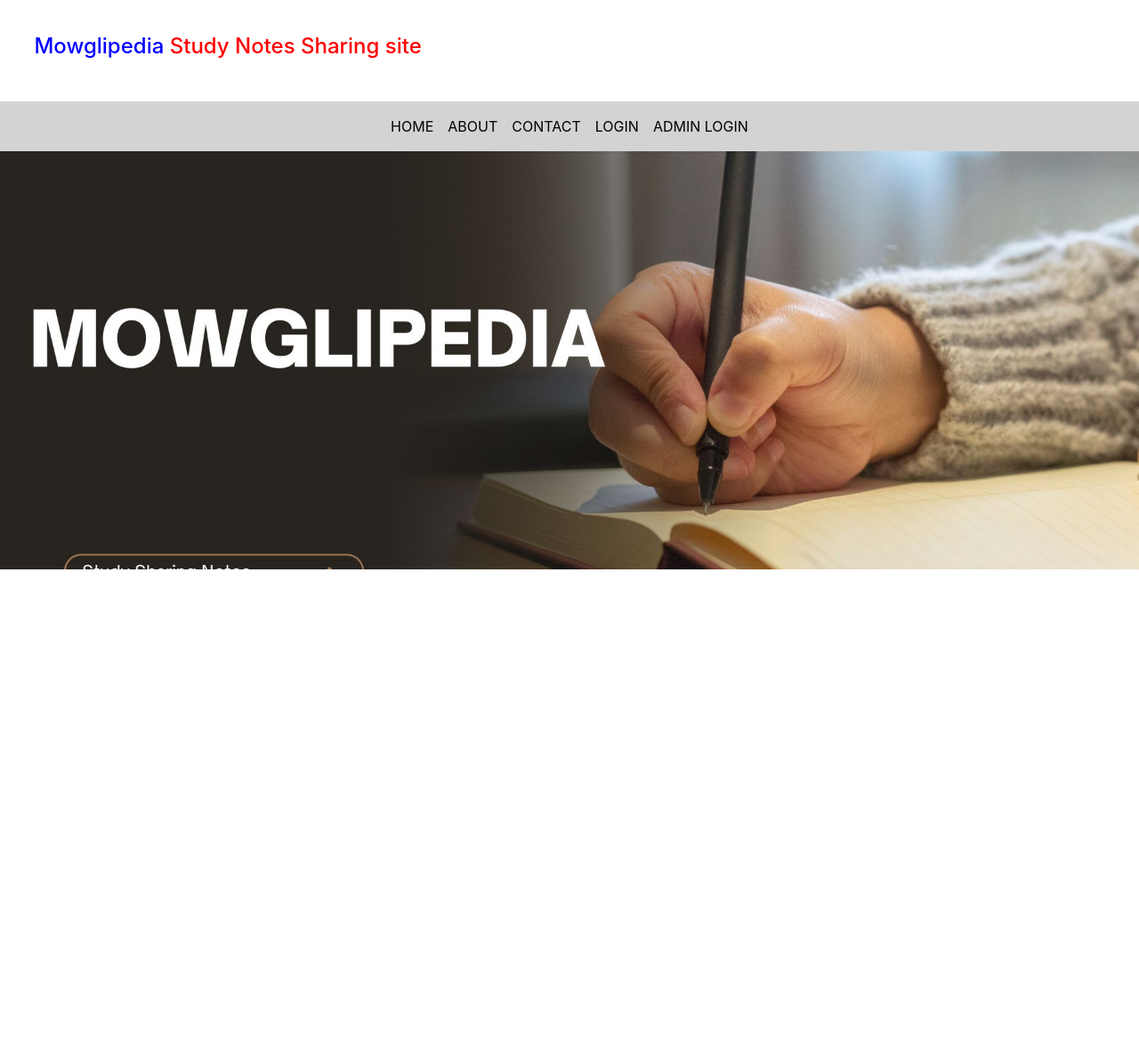
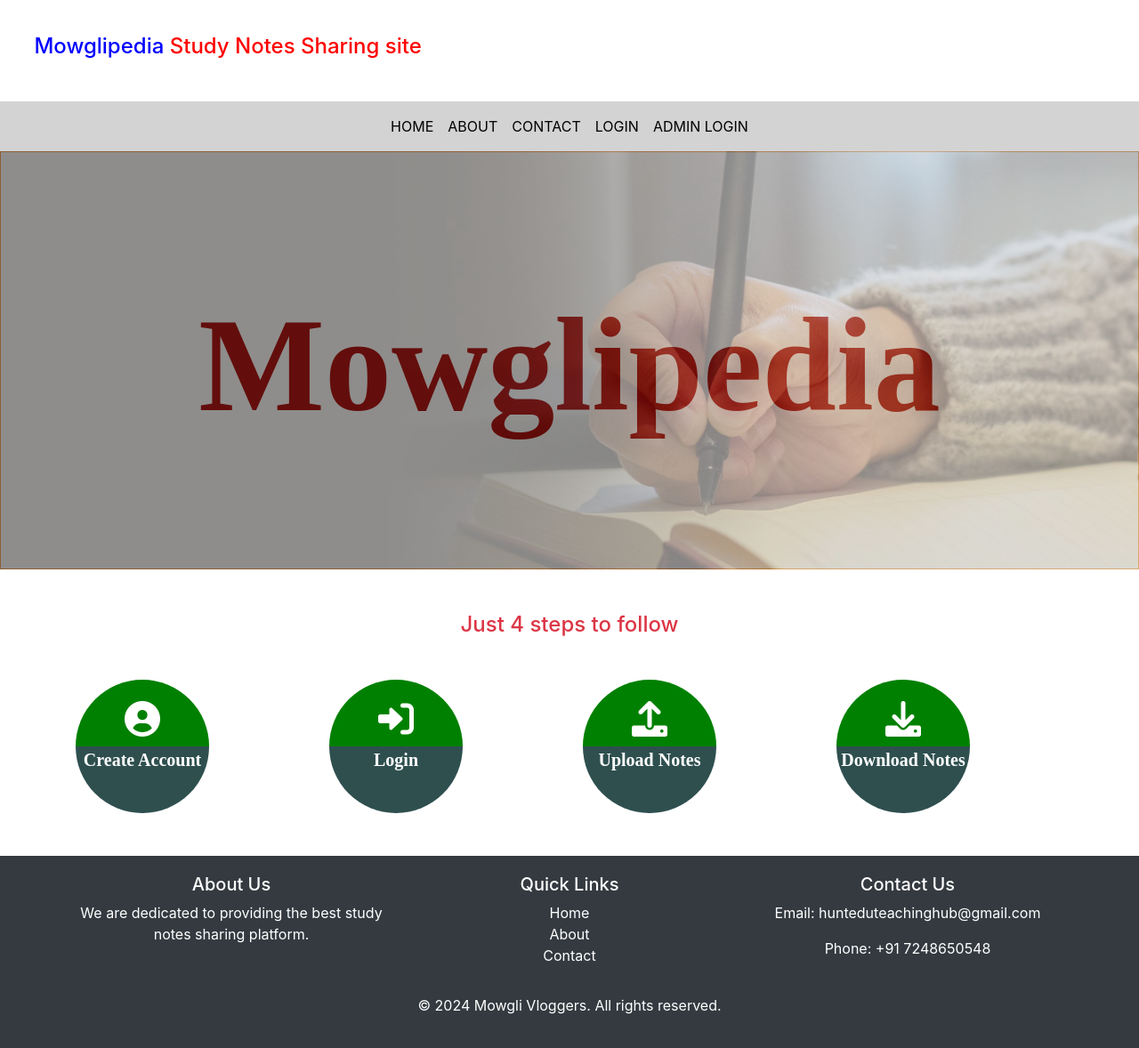
Before and after one commit to Courage003/Notes-Making-Application, a Django app: page / in a window 1280 px wide. Shown: the whole page at 89% size. Before the commit the page ends 640 px from the top, so only its background shows below. Run offline with Django 5.2, Linux system fonts and the light colour scheme; some libraries are stand-ins or nearby versions.

Commit message:
Frontend portion ready

```diff
--- a/NotesSharingWeb/NotesSharingWeb/urls.py
+++ b/NotesSharingWeb/NotesSharingWeb/urls.py
@@ -24,6 +24,10 @@ urlpatterns = [
     path('admin/', admin.site.urls),
     path('about/', about ,name='about'),
     path('',index,name='index'),
+    path('contact/', contact, name='contact'),
+    path('login/', login, name='login'),
+    path('login_admin/', login_admin, name='login_admin'),
+
 ]
 
 if settings.DEBUG:
--- a/NotesSharingWeb/notes/static/css/style.css
+++ b/NotesSharingWeb/notes/static/css/style.css
@@ -9,3 +9,68 @@
     background-color: blue;
     border-radius: 10px;
 }
+
+.transparent-box{
+    width: 100%;
+    height: 470px;
+    background-color: lightgrey;
+    border: 1px solid #CD853F;
+    opacity: 0.6;
+}
+
+.transparent-box p{
+    margin-top: 10%;
+    font-weight: bold;
+    font-size: 150px;
+    font-family: 'Monotype Corsiva';
+    color: darkred;
+    text-align: center;
+
+}
+
+.halfcircle{
+    height: 75px;
+    width: 150px;
+    border-radius: 90px 90px 0 0;
+    margin: 0px;
+    background-color: green;
+}
+
+.halfcircleBottom{
+    height: 75px;
+    width: 150px;
+    border-radius: 0px 0px 90px 90px;
+    margin: 0px;
+    background-color: darkslategrey;
+
+}
+
+.box1 p{
+    font-weight: bold;
+    color: white;
+    font-family: 'Monotype Corsiva';
+    text-align: center;
+    font-size: 20px;
+
+
+}
+
+footer {
+    background-color: #343a40;
+    color: white;
+    padding: 20px 0;
+    text-align: center;
+    position: relative;
+    width: 100%;
+    bottom: 0;
+    left: 0;
+
+}
+footer a {
+    color: #ffffff;
+    text-decoration: none;
+}
+footer a:hover {
+    color: #d4d4d4;
+    text-decoration: underline;
+}
--- a/NotesSharingWeb/notes/templates/index.html
+++ b/NotesSharingWeb/notes/templates/index.html
@@ -6,11 +6,102 @@
     .image {
         width: 100%;
         height: 470px;
-        background-image: url("{% static 'css/images/mowglipedia1.jpg' %}");
+        background-image: url("{% static 'css/images/mowglipedia10.jpg' %}");
         background-size: cover;
         background-repeat: no-repeat;
-        background-position: center center;
+        background-position: center;
     }
 </style>
-<div class="image"></div>
+<div class="image">
+    <div class="transparent-box">
+        <p>Mowglipedia</p>
+    </div>
+</div>
+<h4 class="text-center text-danger mt-5 mb-5">Just 4 steps to follow</h4>
+<div class="container">
+    <div class="row">
+        <div class="col-sm-3">
+            <div class="box1">
+                <p class="halfcircle">
+                    <i class="fa-sharp fa-solid fa-circle-user mt-4" style="font-size: 40px"></i>
+                </p>
+                <p class="halfcircleBottom">
+                    Create Account
+                </p>
+
+            </div>
+
+        </div>
+
+        <div class="col-sm-3">
+            <div class="box1">
+                <p class="halfcircle">
+                    <i class="fa-sharp fa-solid fa-sign-in-alt mt-4" style="font-size: 40px"></i>
+                </p>
+                <p class="halfcircleBottom">
+                    Login
+                </p>
+
+            </div>
+
+        </div>
+
+        <div class="col-sm-3">
+            <div class="box1">
+                <p class="halfcircle">
+                    <i class="fa-sharp fa-solid fa-upload mt-4" style="font-size: 40px"></i>
+                </p>
+                <p class="halfcircleBottom">
+                    Upload Notes
+                </p>
+
+            </div>
+
+        </div>
+
+        <div class="col-sm-3">
+            <div class="box1">
+                <p class="halfcircle">
+                    <i class="fa-sharp fa-solid fa-download mt-4" style="font-size: 40px"></i>
+                </p>
+                <p class="halfcircleBottom">
+                    Download Notes
+                </p>
+
+            </div>
+
+        </div>
+    </div>
+</div>
+<br>
+<br>
+
+<footer>
+    <div class="container">
+        <div class="row">
+            <div class="col-md-4">
+                <h5>About Us</h5>
+                <p>We are dedicated to providing the best study notes sharing platform.</p>
+            </div>
+            <div class="col-md-4">
+                <h5>Quick Links</h5>
+                <ul class="list-unstyled">
+                    <li><a href="">Home</a></li>
+                    <li><a href="/about">About</a></li>
+                    <li><a href="/contact">Contact</a></li>
+                </ul>
+            </div>
+            <div class="col-md-4">
+                <h5>Contact Us</h5>
+                <p>Email: hunteduteachinghub@gmail.com</p>
+                <p>Phone: +91 7248650548</p>
+            </div>
+        </div>
+        <div class="row mt-3">
+            <div class="col-md-12">
+                <p>&copy; 2024 Mowgli Vloggers. All rights reserved.</p>
+            </div>
+        </div>
+    </div>
+</footer>
 {% endblock %}
--- a/NotesSharingWeb/notes/templates/navbar.html
+++ b/NotesSharingWeb/notes/templates/navbar.html
@@ -10,6 +10,7 @@
   <link rel="stylesheet" href="https://use.fontawesome.com/releases/v5.6.3/css/all.css" integrity="sha384-UHRtZLI+pbxtHCWp1t77Bi1L4ZtiqrqD80Kn4Z8NTSRyMA2Fd33n5dQ8lWUE00s/" crossorigin="anonymous"></head>
   <script src="https://ajax.googleapis.com/ajax/libs/jquery/3.5.1/jquery.min.js"></script>
   <script src="https://cdnjs.cloudflare.com/ajax/libs/popper.js/1.16.0/umd/popper.min.js"></script>
+  <link rel="stylesheet" href="https://cdnjs.cloudflare.com/ajax/libs/font-awesome/6.0.0-beta3/css/all.min.css">
   <script src="https://maxcdn.bootstrapcdn.com/bootstrap/4.3.1/js/bootstrap.min.js"></script>
   <link rel="stylesheet" href="{% static 'css\style.css' %}">
 </head>
@@ -18,19 +19,19 @@
     <nav class="navbar navbar-expand-sm justify-content-center" style="background-color : lightgrey">
         <ul class="navbar-nav">
             <li class="navbar-item">
-                <a class="nav-link" href="">HOME</a>
+                <a class="nav-link" href="{% url 'index' %}">HOME</a>
             </li>
             <li class="navbar-item">
-                <a class="nav-link" href="">ABOUT</a>
+                <a class="nav-link" href="{% url 'about' %}">ABOUT</a>
             </li>
             <li class="navbar-item">
-                <a class="nav-link" href="">CONTACT</a>
+                <a class="nav-link" href="{% url 'contact' %}">CONTACT</a>
             </li>
             <li class="navbar-item">
-                <a class="nav-link" href="">LOGIN</a>
+                <a class="nav-link" href="{% url 'login' %}">LOGIN</a>
             </li>
             <li class="navbar-item">
-                <a class="nav-link" href="">ADMIN LOGIN</a>
+                <a class="nav-link" href="{% url 'login_admin' %}">ADMIN LOGIN</a>
             </li>
 
         </ul>
--- a/NotesSharingWeb/notes/views.py
+++ b/NotesSharingWeb/notes/views.py
@@ -5,3 +5,12 @@ def about(request):
 
 def index(request):
     return render(request, 'index.html')
+
+def contact(request):
+    return render(request, 'contact.html')
+
+def login(request):
+    return render(request, 'login.html')
+
+def login_admin(request):
+    return render(request, 'login_admin.html')
```
Also changed, not shown: NotesSharingWeb/notes/templates/about.html (+16 -1 lines), NotesSharingWeb/notes/templates/contact.html (+25 -0 lines), NotesSharingWeb/notes/templates/login.html (added, +28 -0 lines), NotesSharingWeb/notes/templates/login_admin.html (added, +27 -0 lines), NotesSharingWeb/notes/static/css/images/ABOUT US.png (added), NotesSharingWeb/notes/static/css/images/admin login.png (added), NotesSharingWeb/notes/static/css/images/mowglipedia1.jpg (deleted), NotesSharingWeb/notes/static/css/images/mowglipedia10.jpg (added).
